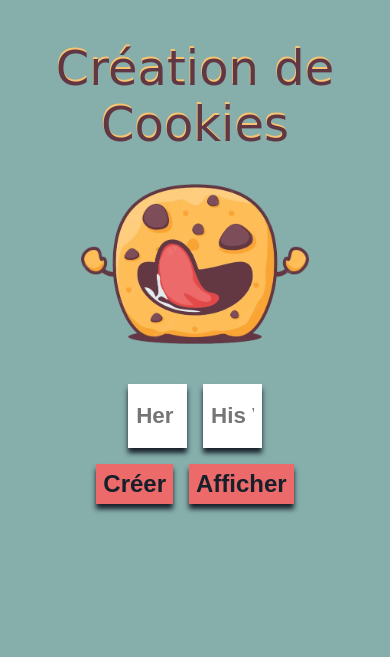
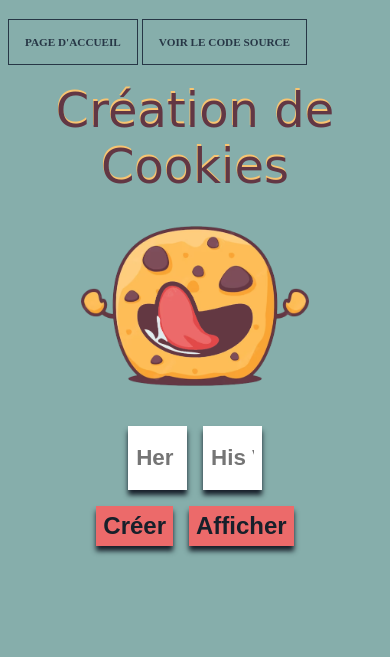
Before and after one commit to beldjoudiamir/Portfolio, a PHP site: page /projetPerso/cookies-web/index.html in a window 390 px wide. Shown: the top 657 px of the page. Run offline with PHP 8.4, Linux system fonts and the light colour scheme; some web fonts are replaced.

Commit message:
responsive ok buttom ok

```diff
--- a/projetPerso/cookies-web/index.html
+++ b/projetPerso/cookies-web/index.html
@@ -16,6 +16,9 @@
         <link rel="stylesheet" href="./style.css">
     </head>
     <body>
+        <a class="page" href="https://beldjoudiamir.github.io/Portfolio/">PAGE D'ACCUEIL</a>
+        <a class="page" href="https://github.com/beldjoudiamir/Portfolio/tree/master/projetPerso/cookies-web">VOIR LE CODE SOURCE </a>
+
         <div class="containerPage">
             <h1 class="title">Création de Cookies</h1>
             <img class="img-cookie" src="./img/png-cookie.png">
--- a/projetPerso/cookies-web/style.css
+++ b/projetPerso/cookies-web/style.css
@@ -1,6 +1,21 @@
 body{
     background-color: #86aeab;
+    margin-top: 2rem;
 }
+
+.page{
+    text-decoration: none;
+    font-size: 1rem;
+    font-weight: 700;
+    color: #273746;
+    border: 1px solid #273746;
+    padding: 1rem;
+  }
+
+.page:hover{
+    background-color: #273746;
+    color: #ECF0F1;
+  }
 
 .containerPage{
     display: flex;
@@ -143,5 +158,11 @@ button:hover{
 
     }
 
+    .page{
+        font-size: 0.7rem;
+        font-weight: 700;
+
+      }
+
 
   }
```
